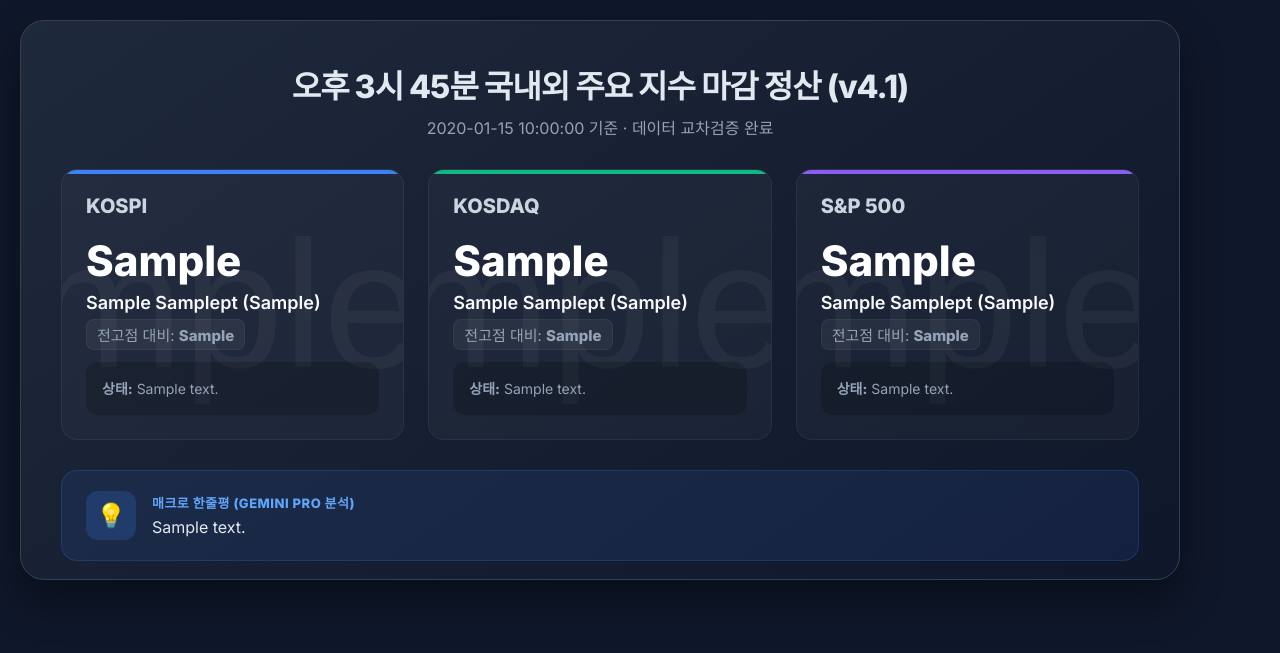
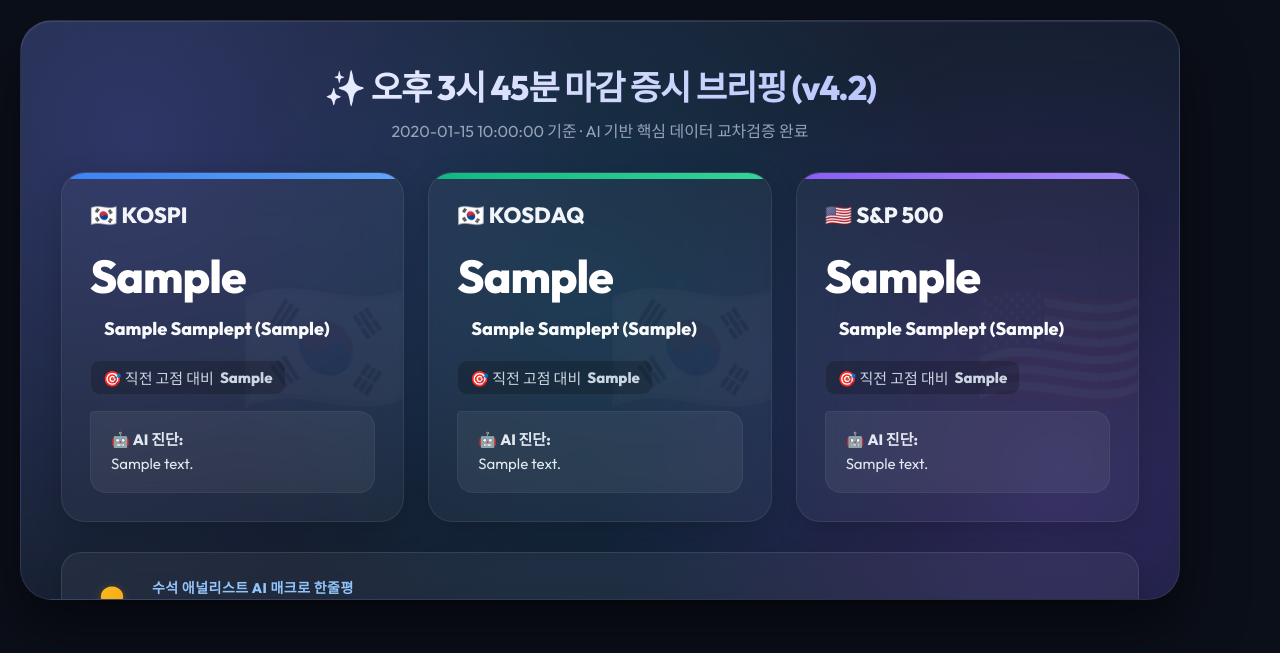
Before and after one commit to yukdal/stock_bot, a Python web app: template templates/infographic_widget.html in a window 1280 px wide. Shown: the top 653 px of the page. Run offline with Jinja, Linux system fonts and the light colour scheme; the template is opened without the code that fills it: most values are stand-ins (such as "Sample title", 1, 10 or a date in 2020).

Commit message:
style: 인포그래픽 디자인 전면 개편 (고급화 및 초보자 친화적 말풍선 스타일)

```diff
--- a/templates/infographic_widget.html
+++ b/templates/infographic_widget.html
@@ -4,7 +4,7 @@
     <meta charset="UTF-8">
     <title>Market Infographic</title>
     <style>
-        @import url('https://fonts.googleapis.com/css2?family=Inter:wght@400;600;800&family=Noto+Sans+KR:wght@400;500;700;900&display=swap');
+        @import url('https://fonts.googleapis.com/css2?family=Outfit:wght@400;600;800&family=Noto+Sans+KR:wght@400;500;700;900&display=swap');
 
         * {
             box-sizing: border-box;
@@ -13,38 +13,48 @@
         }
 
         body {
-            font-family: 'Inter', 'Noto Sans KR', sans-serif;
-            background-color: #0F172A; /* Deeper dark for background */
+            font-family: 'Outfit', 'Noto Sans KR', sans-serif;
+            background-color: #0b0f19; /* Deeper space dark */
             color: #F8FAFC;
             display: flex;
             justify-content: center;
             align-items: center;
             padding: 20px;
-            width: 1200px; /* Fixed width for consistent image rendering */
-            height: 600px; /* Fixed height */
+            width: 1200px;
+            height: 620px;
         }
 
+        /* Beautiful Mesh Gradient + Glassmorphism Container */
         .widget-container {
             width: 100%;
             height: 100%;
-            background: linear-gradient(145deg, #1E293B, #0F172A);
-            border-radius: 24px;
+            background: radial-gradient(circle at 10% 20%, rgba(99, 102, 241, 0.25) 0%, transparent 40%),
+                        radial-gradient(circle at 90% 80%, rgba(139, 92, 246, 0.25) 0%, transparent 40%),
+                        radial-gradient(circle at 50% 50%, rgba(14, 165, 233, 0.15) 0%, transparent 60%),
+                        linear-gradient(145deg, #1e293b, #0f172a);
+            border-radius: 32px;
             padding: 40px;
-            box-shadow: 0 20px 40px rgba(0,0,0,0.4);
+            box-shadow: 0 30px 60px rgba(0,0,0,0.5), inset 0 1px 1px rgba(255, 255, 255, 0.1);
             display: flex;
             flex-direction: column;
-            border: 1px solid #334155;
+            border: 1px solid rgba(255, 255, 255, 0.08);
+            position: relative;
+            overflow: hidden;
         }
 
         .header {
             margin-bottom: 30px;
             text-align: center;
+            position: relative;
+            z-index: 2;
         }
 
         .header h1 {
-            font-size: 32px;
+            font-size: 34px;
             font-weight: 800;
-            color: #E2E8F0;
+            background: linear-gradient(to right, #ffffff, #a5b4fc);
+            -webkit-background-clip: text;
+            -webkit-text-fill-color: transparent;
             letter-spacing: -1px;
             margin-bottom: 8px;
         }
@@ -59,18 +69,23 @@
             display: flex;
             gap: 24px;
             flex: 1;
+            z-index: 2;
         }
 
+        /* Glassmorphism Cards */
         .card {
             flex: 1;
-            background: rgba(255, 255, 255, 0.03);
-            border-radius: 16px;
-            padding: 24px;
+            background: rgba(255, 255, 255, 0.04);
+            backdrop-filter: blur(20px);
+            -webkit-backdrop-filter: blur(20px);
+            border-radius: 24px;
+            padding: 28px;
             display: flex;
             flex-direction: column;
             position: relative;
             overflow: hidden;
-            border: 1px solid rgba(255, 255, 255, 0.05);
+            border: 1px solid rgba(255, 255, 255, 0.08);
+            box-shadow: 0 10px 30px rgba(0,0,0,0.2);
         }
 
         .card::before {
@@ -79,98 +94,125 @@
             top: 0;
             left: 0;
             right: 0;
-            height: 4px;
+            height: 6px;
         }
 
-        .card.kospi::before { background: #3B82F6; }
-        .card.kosdaq::before { background: #10B981; }
-        .card.sp500::before { background: #8B5CF6; }
+        .card.kospi::before { background: linear-gradient(90deg, #3B82F6, #60A5FA); }
+        .card.kosdaq::before { background: linear-gradient(90deg, #10B981, #34D399); }
+        .card.sp500::before { background: linear-gradient(90deg, #8B5CF6, #A78BFA); }
 
         .watermark {
             position: absolute;
-            right: -20px;
-            top: 50%;
-            transform: translateY(-50%);
-            font-size: 180px;
-            opacity: 0.04;
+            right: -10px;
+            top: 30%;
+            font-size: 140px;
+            opacity: 0.03;
             pointer-events: none;
             line-height: 1;
             font-family: sans-serif;
         }
 
         .card-header {
-            font-size: 20px;
-            font-weight: 700;
-            color: #CBD5E1;
-            margin-bottom: 20px;
+            font-size: 22px;
+            font-weight: 800;
+            color: #F1F5F9;
+            margin-bottom: 24px;
             z-index: 1;
-        }
-
-        .price-container {
-            z-index: 1;
-            margin-bottom: 12px;
-        }
-
-        .price {
-            font-size: 42px;
-            font-weight: 800;
-            color: #FFFFFF;
-            line-height: 1.1;
-            margin-bottom: 8px;
-        }
-
-        .change {
-            font-size: 18px;
-            font-weight: 600;
             display: flex;
             align-items: center;
             gap: 8px;
         }
 
-        .up { color: #EF4444; } /* Red for up */
-        .down { color: #3B82F6; } /* Blue for down */
-        .neutral { color: #94A3B8; }
+        .price-container {
+            z-index: 1;
+            margin-bottom: 16px;
+        }
+
+        .price {
+            font-size: 46px;
+            font-weight: 800;
+            color: #FFFFFF;
+            line-height: 1;
+            margin-bottom: 12px;
+            letter-spacing: -1px;
+        }
+
+        .change {
+            font-size: 18px;
+            font-weight: 700;
+            display: flex;
+            align-items: center;
+            gap: 6px;
+            padding: 6px 14px;
+            border-radius: 12px;
+            display: inline-flex;
+        }
+
+        /* Pastel Soft Colors for friendly look */
+        .up {
+            color: #FF6B6B;
+            background: rgba(255, 107, 107, 0.1);
+        }
+        .down {
+            color: #4DABF7;
+            background: rgba(77, 171, 247, 0.1);
+        }
+        .neutral {
+            color: #94A3B8;
+            background: rgba(148, 163, 184, 0.1);
+        }
 
         .local-high {
             font-size: 15px;
             font-weight: 500;
-            color: #94A3B8;
-            margin-top: 6px;
-            background: rgba(255, 255, 255, 0.05);
-            display: inline-block;
-            padding: 4px 10px;
-            border-radius: 8px;
+            color: #CBD5E1;
+            margin-top: 14px;
+            background: rgba(0, 0, 0, 0.2);
+            display: inline-flex;
+            align-items: center;
+            gap: 6px;
+            padding: 6px 12px;
+            border-radius: 10px;
             border: 1px solid rgba(255, 255, 255, 0.05);
         }
 
+        /* Speech Bubble Style Comment */
         .comment-box {
             margin-top: auto;
-            background: rgba(0, 0, 0, 0.2);
-            padding: 16px;
-            border-radius: 12px;
-            font-size: 14px;
-            color: #94A3B8;
-            line-height: 1.5;
+            background: rgba(255, 255, 255, 0.06);
+            padding: 16px 20px;
+            border-radius: 16px;
+            border-top-left-radius: 4px; /* Makes it look like a speech bubble */
+            font-size: 15px;
+            color: #E2E8F0;
+            line-height: 1.6;
             z-index: 1;
             word-break: keep-all;
+            position: relative;
+            border: 1px solid rgba(255,255,255,0.05);
         }
 
         .macro-banner {
             margin-top: 30px;
-            background: rgba(59, 130, 246, 0.1);
-            border: 1px solid rgba(59, 130, 246, 0.2);
-            border-radius: 16px;
-            padding: 20px 24px;
+            background: rgba(255, 255, 255, 0.05);
+            backdrop-filter: blur(20px);
+            -webkit-backdrop-filter: blur(20px);
+            border: 1px solid rgba(255, 255, 255, 0.1);
+            border-radius: 20px;
+            padding: 24px 30px;
             display: flex;
             align-items: center;
-            gap: 16px;
+            gap: 20px;
+            z-index: 2;
+            box-shadow: 0 10px 25px rgba(0,0,0,0.2);
         }
 
         .macro-icon {
-            font-size: 24px;
-            background: rgba(59, 130, 246, 0.2);
-            padding: 10px;
-            border-radius: 12px;
+            font-size: 32px;
+            background: linear-gradient(135deg, #fbbf24, #f59e0b);
+            -webkit-background-clip: text;
+            -webkit-text-fill-color: transparent;
+            filter: drop-shadow(0 2px 4px rgba(245, 158, 11, 0.3));
         }
 
         .macro-text {
@@ -178,19 +220,19 @@
         }
 
         .macro-title {
-            font-size: 13px;
-            color: #60A5FA;
-            font-weight: 700;
-            margin-bottom: 4px;
+            font-size: 14px;
+            color: #93C5FD;
+            font-weight: 800;
+            margin-bottom: 6px;
             text-transform: uppercase;
             letter-spacing: 0.5px;
         }
 
         .macro-content {
-            font-size: 16px;
-            color: #E2E8F0;
+            font-size: 17px;
+            color: #F8FAFC;
             font-weight: 500;
-            line-height: 1.4;
+            line-height: 1.5;
             word-break: keep-all;
         }
     </style>
@@ -198,62 +240,62 @@
 <body>
     <div class="widget-container">
         <div class="header">
-            <h1>오후 3시 45분 국내외 주요 지수 마감 정산 (v4.1)</h1>
-            <p>{{ date_str }} 기준 · 데이터 교차검증 완료</p>
+            <h1>✨ 오후 3시 45분 마감 증시 브리핑 (v4.2)</h1>
+            <p>{{ date_str }} 기준 · AI 기반 핵심 데이터 교차검증 완료</p>
         </div>
 
         <div class="cards-container">
             <!-- KOSPI -->
             <div class="card kospi">
-                <div class="watermark">{{ kospi_arrow }}</div>
-                <div class="card-header">KOSPI</div>
+                <div class="watermark">🇰🇷</div>
+                <div class="card-header">🇰🇷 KOSPI</div>
                 <div class="price-container">
                     <div class="price">{{ kospi_close }}</div>
                     <div class="change {{ kospi_color }}">
                         {{ kospi_arrow }} {{ kospi_pt }}pt ({{ kospi_pct }})
                     </div>
                     <div class="local-high">
-                        전고점 대비: <strong>{{ kospi_lh }}</strong>
+                        🎯 직전 고점 대비 <strong>{{ kospi_lh }}</strong>
                     </div>
                 </div>
                 <div class="comment-box">
-                    <strong>상태:</strong> {{ kospi_comment }}
+                    🤖 <strong>AI 진단:</strong><br>{{ kospi_comment }}
                 </div>
             </div>
 
             <!-- KOSDAQ -->
             <div class="card kosdaq">
-                <div class="watermark">{{ kosdaq_arrow }}</div>
-                <div class="card-header">KOSDAQ</div>
+                <div class="watermark">🇰🇷</div>
+                <div class="card-header">🇰🇷 KOSDAQ</div>
                 <div class="price-container">
                     <div class="price">{{ kosdaq_close }}</div>
                     <div class="change {{ kosdaq_color }}">
                         {{ kosdaq_arrow }} {{ kosdaq_pt }}pt ({{ kosdaq_pct }})
                     </div>
                     <div class="local-high">
-                        전고점 대비: <strong>{{ kosdaq_lh }}</strong>
+                        🎯 직전 고점 대비 <strong>{{ kosdaq_lh }}</strong>
                     </div>
                 </div>
                 <div class="comment-box">
-                    <strong>상태:</strong> {{ kosdaq_comment }}
+                    🤖 <strong>AI 진단:</strong><br>{{ kosdaq_comment }}
                 </div>
             </div>
 
             <!-- S&P 500 -->
             <div class="card sp500">
-                <div class="watermark">{{ sp500_arrow }}</div>
-                <div class="card-header">S&P 500</div>
+                <div class="watermark">🇺🇸</div>
+                <div class="card-header">🇺🇸 S&P 500</div>
                 <div class="price-container">
                     <div class="price">{{ sp500_close }}</div>
                     <div class="change {{ sp500_color }}">
                         {{ sp500_arrow }} {{ sp500_pt }}pt ({{ sp500_pct }})
                     </div>
                     <div class="local-high">
-                        전고점 대비: <strong>{{ sp500_lh }}</strong>
+                        🎯 직전 고점 대비 <strong>{{ sp500_lh }}</strong>
                     </div>
                 </div>
                 <div class="comment-box">
-                    <strong>상태:</strong> {{ sp500_comment }}
+                    🤖 <strong>AI 진단:</strong><br>{{ sp500_comment }}
                 </div>
             </div>
         </div>
@@ -261,7 +303,7 @@
         <div class="macro-banner">
             <div class="macro-icon">💡</div>
             <div class="macro-text">
-                <div class="macro-title">매크로 한줄평 (Gemini Pro 분석)</div>
+                <div class="macro-title">수석 애널리스트 AI 매크로 한줄평</div>
                 <div class="macro-content">{{ macro_comment }}</div>
             </div>
         </div>
```
